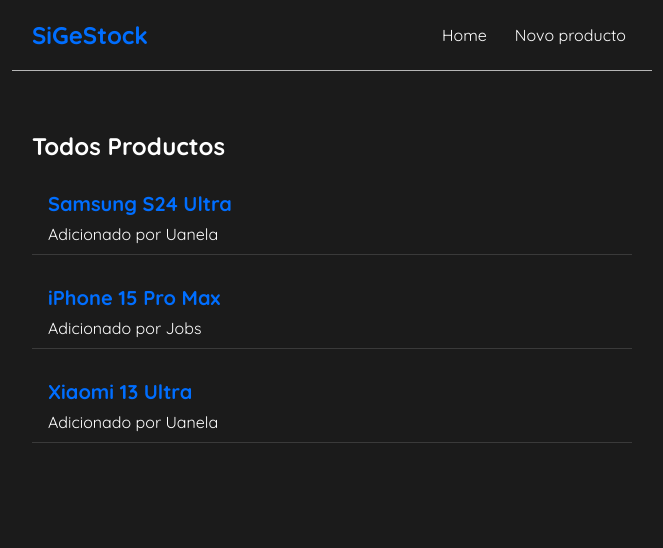
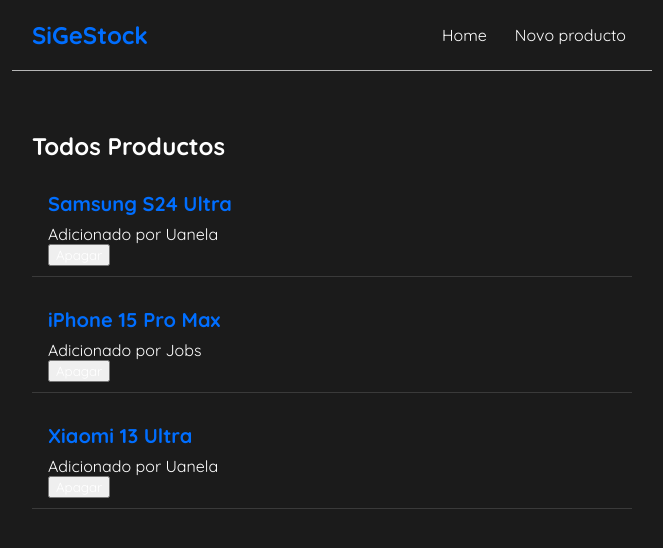
Before and after one commit to Uanela/curso-completo-de-react-para-iniciantes-gratuito, a React (Create React App) app: page / in a window 1280 px wide. Shown: the top 548 px of the page, without its empty margins (308-971 px from the left). Built offline with nearby package versions, Linux system fonts and the light colour scheme.

Commit message:
Update ProductsList.js

```diff
--- a/src/components/ProductsList.js
+++ b/src/components/ProductsList.js
@@ -4,10 +4,11 @@
   return (
     <div className="products-list">
       <h2>{title}</h2>
-      {products.map((produtct) => (
-        <div className="product-preview" key={produtct.id}>
-          <h2>{produtct.name}</h2>
-          <p>Adicionado por {produtct.worker}</p>
+      {products.map((product) => (
+        <div className="product-preview" key={product.id}>
+          <h2>{product.name}</h2>
+          <p>Adicionado por {product.worker}</p>
+         <button onClick={() => handleDelete(product.id)}>Apagar</button>
         </div>
       ))}
     </div>
```
